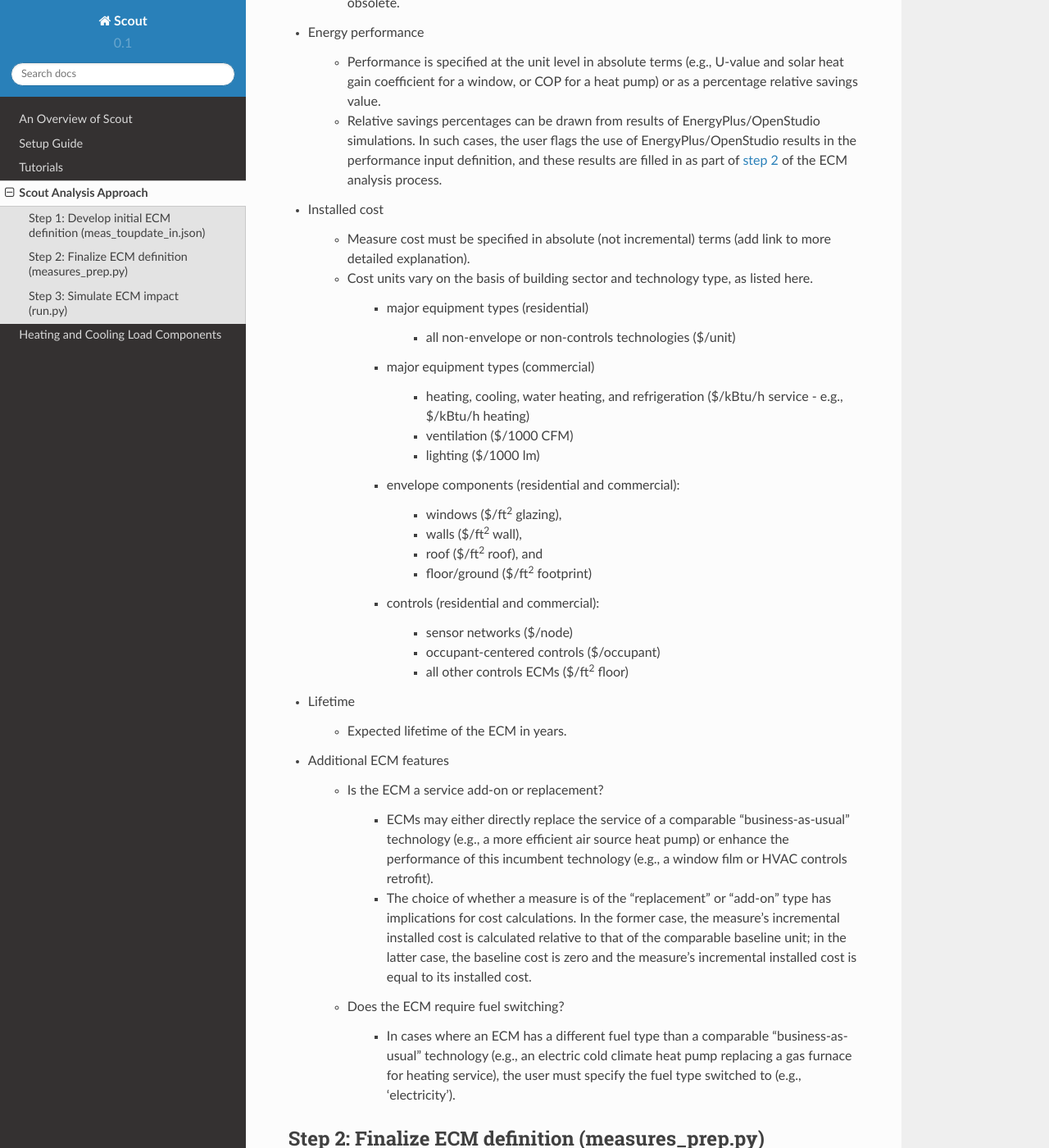
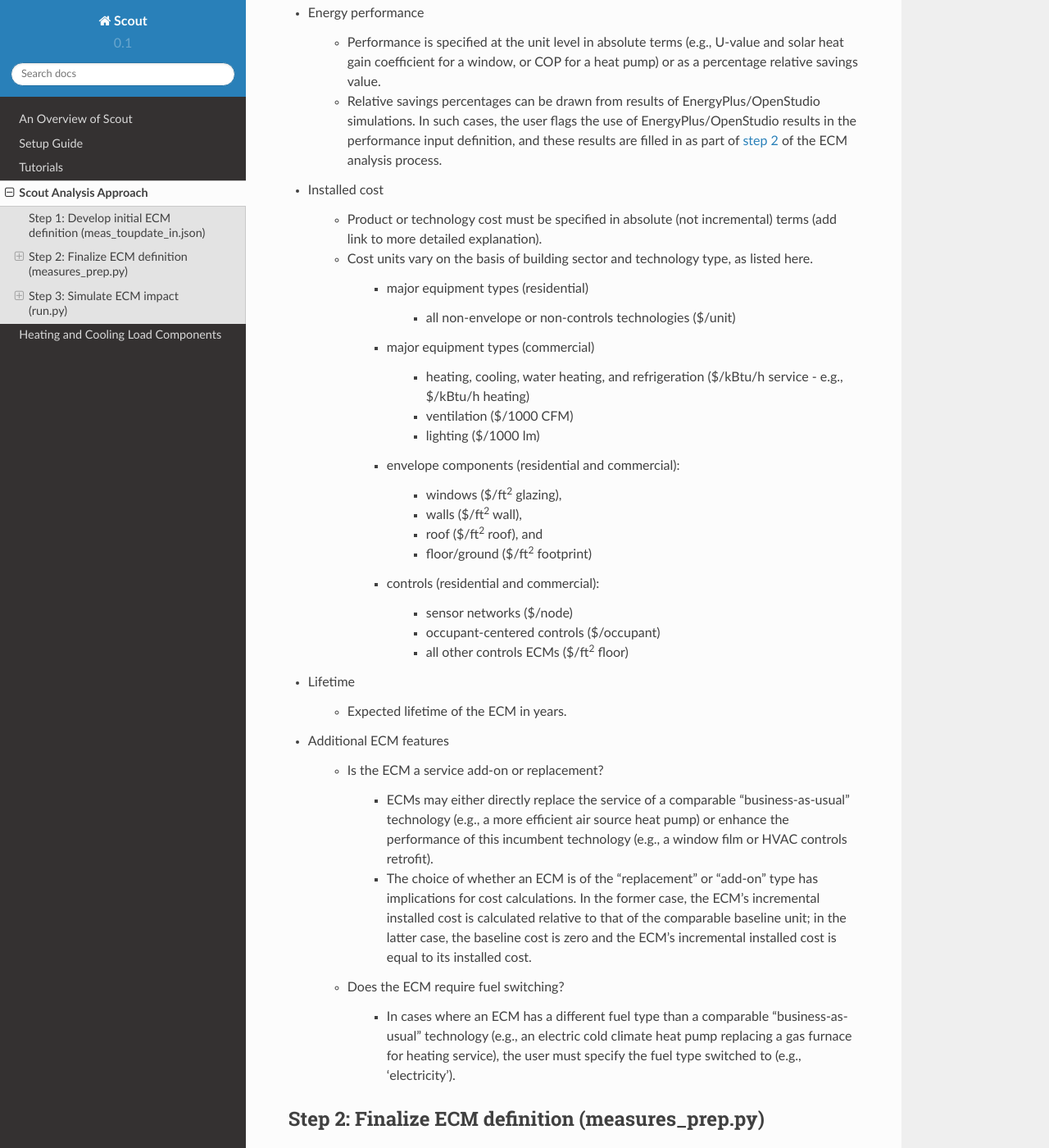
Before and after one commit to trynthink/scout, a Sphinx documentation site: the page built from docs/analysis_approach.rst, in a window 1280 px wide and 1400 px high, scrolled down 1564 px. Shown: the whole window at 82% size. Built offline with Sphinx 7.4.7 and the Read the Docs theme 2.0.0, drawn with Linux system fonts in a browser that asks for light colours; some of the changed text lies outside the part shown.

Commit message:
Revise formatting of approach section
Change formatting of steps 2 and 3 in the analysis approach section to change highest level bullets into lowest level heading text for improved readability and to add those sub-section headings to the sidebar table of contents. Also update the entire section to consistently use the more specific acronym 'ECM' (energy conservation measure) instead of the more general 'measure.'

```diff
--- a/docs/analysis_approach.rst
+++ b/docs/analysis_approach.rst
@@ -23,7 +23,7 @@
 Step 1: Develop initial ECM definition (meas_toupdate_in.json)
 --------------------------------------------------------------
 
-Users may define entirely new ECMs or modify existing ECM definitions from the database ‘meas_summary_data.json’. [#]_ Each Scout ECM definition centers around seven user-specified attributes. Three of these seven attributes – energy performance, installed cost, and lifetime – may be assigned a probability distribution [#]_ instead of a point value; these attributes also require sourcing information from the user. Acceptable sources for measure input definitions include: RSMeans_ (for cost); `EnergyPlus/OpenStudio`_ (for performance, see :ref:`step 2 <analysis-step-2>`); databases from EIA_, `ENERGY STAR`_, and national labs; peer-reviewed journal publications or reports; and product literature.
+Users may define entirely new ECMs or modify existing ECM definitions from the database ‘meas_summary_data.json’. [#]_ Each Scout ECM definition centers around seven user-specified attributes. Three of these seven attributes – energy performance, installed cost, and lifetime – may be assigned a probability distribution [#]_ instead of a point value; these attributes also require sourcing information from the user. Acceptable sources for ECM input definitions include: RSMeans_ (for cost); `EnergyPlus/OpenStudio`_ (for performance, see :ref:`step 2 <analysis-step-2>`); databases from EIA_, `ENERGY STAR`_, and national labs; peer-reviewed journal publications or reports; and product literature.
 
 Selections for the applicable baseline market parameters are used in :ref:`step 2 <analysis-step-2>` to retrieve total energy use, |CO2|, and operating cost data for the baseline market. The ECM can then be applied to that baseline market to calculate savings impacts.
 
@@ -37,6 +37,8 @@
 .. _three residential: http://www.eia.gov/forecasts/aeo/assumptions/pdf/residential.pdf
 .. _eleven commercial: http://www.eia.gov/forecasts/aeo/assumptions/pdf/commercial.pdf
 .. _AEO: https://www.eia.gov/analysis/studies/buildings/equipcosts/pdf/full.pdf
+
+.. _ecm-contents:
 
 * Applicable baseline market parameters
 
@@ -65,7 +67,7 @@
 
 * Installed cost
 
-   * Measure cost must be specified in absolute (not incremental) terms (add link to more detailed explanation).
+   * Product or technology cost must be specified in absolute (not incremental) terms (add link to more detailed explanation).
    * Cost units vary on the basis of building sector and technology type, as listed here.
 
       * major equipment types (residential)
@@ -100,7 +102,7 @@
    * Is the ECM a service add-on or replacement?
 
       * ECMs may either directly replace the service of a comparable “business-as-usual” technology (e.g., a more efficient air source heat pump) or enhance the performance of this incumbent technology (e.g., a window film or HVAC controls retrofit).
-      * The choice of whether a measure is of the “replacement” or “add-on” type has implications for cost calculations. In the former case, the measure’s incremental installed cost is calculated relative to that of the comparable baseline unit; in the latter case, the baseline cost is zero and the measure’s incremental installed cost is equal to its installed cost.
+      * The choice of whether an ECM is of the “replacement” or “add-on” type has implications for cost calculations. In the former case, the ECM's incremental installed cost is calculated relative to that of the comparable baseline unit; in the latter case, the baseline cost is zero and the ECM's incremental installed cost is equal to its installed cost.
 
    * Does the ECM require fuel switching?
 
@@ -118,16 +120,18 @@
 .. _commercial reference building models: http://energy.gov/eere/buildings/commercial-reference-buildings
 .. _on GitHub: https://github.com/NREL/OpenStudio-PTool/tree/master/design_docs
 
-* Finalizing ECM performance input via EnergyPlus/OpenStudio
+Finalizing ECM performance input via EnergyPlus/OpenStudio
+~~~~~~~~~~~~~~~~~~~~~~~~~~~~~~~~~~~~~~~~~~~~~~~~~~~~~~~~~~
 
-   * Scout ECMs applicable to commercial buildings can be represented as `OpenStudio Measures`_ and simulated with the `EnergyPlus whole building energy simulation engine`_. EnergyPlus is capable of representing detailed heating, cooling, lighting, and other energy uses in buildings; it is thus well suited to represent ECMs that may affect energy use across multiple end uses (e.g., advanced envelope materials that affect both heating and cooling loads; high efficiency lighting that reduces cooling loads and increases heating loads; integrated heat pumps that save heating, cooling, and water heating energy; and building controls that save heating, cooling, lighting, and/or plug load energy).
-   * OpenStudio Measures are applied to 16 `commercial reference building models`_ across five building vintages [#]_ and eight Building America climate zones [#]_.
-   * Measure energy use outputs are specified by climate zone, building type, building vintage, fuel type, and end use. By comparing Measure energy use outputs against the energy use outputs of an equivalent baseline model with no Measures applied and mapping OpenStudio building types and vintages to those of Scout, relative energy savings percentages can be calculated and then used to specify a Scout ECM’s performance.
-   * An initial set of OpenStudio Measures for Scout is under active development `on GitHub`_.
+* Scout ECMs applicable to commercial buildings can be represented as `OpenStudio Measures`_ and simulated with the `EnergyPlus whole building energy simulation engine`_. EnergyPlus is capable of representing detailed heating, cooling, lighting, and other energy uses in buildings; it is thus well suited to represent ECMs that may affect energy use across multiple end uses (e.g., advanced envelope materials that affect both heating and cooling loads; high efficiency lighting that reduces cooling loads and increases heating loads; integrated heat pumps that save heating, cooling, and water heating energy; and building controls that save heating, cooling, lighting, and/or plug load energy).
+* OpenStudio Measures are applied to 16 `commercial reference building models`_ across five building vintages [#]_ and eight Building America climate zones [#]_.
+* Measure energy use outputs are specified by climate zone, building type, building vintage, fuel type, and end use. By comparing Measure energy use outputs against the energy use outputs of an equivalent baseline model with no Measures applied and mapping OpenStudio building types and vintages to those of Scout, relative energy savings percentages can be calculated and then used to specify a Scout ECM’s performance.
+* An initial set of OpenStudio Measures for Scout is under active development `on GitHub`_.
 
 .. _Annual Energy Outlook (AEO) reference case: https://www.eia.gov/forecasts/aeo/tables_ref.cfm
 
-* Calculating total baseline energy, |CO2|, and cost (uncompeted)
+Calculating total baseline energy, |CO2|, and cost (uncompeted)
+~~~~~~~~~~~~~~~~~~~~~~~~~~~~~~~~~~~~~~~~~~~~~~~~~~~~~~~~~~~~~~~
 
    * Total uncompeted energy use, |CO2| emissions, and operating cost baselines are calculated for each ECM from a 2010-2040 projection of U.S. building stock, energy use, and unit characteristics. These baseline data are mostly drawn from the inputs and outputs of the EIA `Annual Energy Outlook (AEO) reference case` simulations. [#]_ Where AEO data are not available, such as for building envelope component and electronics technologies, BTO develops original datasets using multiple sources external to DOE (add link to more detailed description).
 
@@ -144,7 +148,8 @@
 .. _stocks-and-flows: https://en.wikipedia.org/wiki/Stock_and_flow
 .. _Social Cost of Carbon: https://www3.epa.gov/climatechange/Downloads/EPAactivities/social-cost-carbon.pdf
 
-* Calculating total efficient energy, |CO2|, and cost (uncompeted)
+Calculating total efficient energy, |CO2|, and cost (uncompeted)
+~~~~~~~~~~~~~~~~~~~~~~~~~~~~~~~~~~~~~~~~~~~~~~~~~~~~~~~~~~~~~~~~
 
    * Total uncompeted energy use, |CO2|  emissions, and operating cost baselines calculated for an ECM from the input data are used to generate the total uncompeted energy use, |CO2| emissions, and operating costs with the ECM implemented - hereby referred to as the “efficient” case - as follows:
 
@@ -194,40 +199,43 @@
 
 The final step calculates each ECM’s total energy savings, avoided |CO2| emissions, and operating cost savings impacts based on the total uncompeted energy use, |CO2| emissions, and operating costs calculated in :ref:`step 2 <analysis-step-2>`. Cost savings impacts are used to calculate per-unit financial metrics for the ECMs. Here, both competed and uncompeted ECM impacts and financial metrics are calculated.
 
-* Calculating uncompeted measure energy savings and financial metrics
+Calculating uncompeted ECM energy savings and financial metrics
+~~~~~~~~~~~~~~~~~~~~~~~~~~~~~~~~~~~~~~~~~~~~~~~~~~~~~~~~~~~~~~~~~~~
 
-   * Uncompeted ECM energy savings, avoided |CO2| emissions, and operating cost savings impacts are calculated by subtracting the total uncompeted efficient energy, |CO2|, and operating costs calculated in :ref:`step 2 <analysis-step-2>` from total uncompeted baseline energy, |CO2|, and operating costs calculated in :ref:`step 2 <analysis-step-2>`. Note that each of these total figures are calculated for technical potential and maximum adoption potential scenarios, and therefore ECM impacts and financial metrics are also described in terms of these scenarios.
+* Uncompeted ECM energy savings, avoided |CO2| emissions, and operating cost savings impacts are calculated by subtracting the total uncompeted efficient energy, |CO2|, and operating costs calculated in :ref:`step 2 <analysis-step-2>` from total uncompeted baseline energy, |CO2|, and operating costs calculated in :ref:`step 2 <analysis-step-2>`. Note that each of these total figures are calculated for technical potential and maximum adoption potential scenarios, and therefore ECM impacts and financial metrics are also described in terms of these scenarios.
 
-   * ECM _`financial metrics` are calculated by normalizing ECM savings impacts to the total number of competed stock units and comparing unit savings to the ECM’s incremental capital cost over the comparable “business-as-usual” technology.
+* ECM _`financial metrics` are calculated by normalizing ECM savings impacts to the total number of competed stock units and comparing unit savings to the ECM’s incremental capital cost over the comparable “business-as-usual” technology.
 
-      * Consumer-level metrics are relevant to building owners making ECM adoption decisions. These metrics remain unchanged following ECM competition.
+   * Consumer-level metrics are relevant to building owners making ECM adoption decisions. These metrics remain unchanged following ECM competition.
 
-         * Internal Rate of Return (IRR) is the discount rate that balances the net present value of the ECM cost (negative cash flow) against the savings realized by the ECM on a per-unit basis (positive effective cash flow).
-         * Simple Payback Period divides the per-unit cost of the ECM by its per-unit annual energy savings compared to the “business-as-usual" unit.
+      * Internal Rate of Return (IRR) is the discount rate that balances the net present value of the ECM cost (negative cash flow) against the savings realized by the ECM on a per-unit basis (positive effective cash flow).
+      * Simple Payback Period divides the per-unit cost of the ECM by its per-unit annual energy savings compared to the “business-as-usual" unit.
 
-      * Uncompeted portfolio-level metrics are relevant to organizations evaluating large portfolios of ECMs. The values for these metrics change as total (portfolio-wide) energy/CO2/cost savings impacts are reduced following :ref:`ECM competition <ECM-competition>`.
+   * Uncompeted portfolio-level metrics are relevant to organizations evaluating large portfolios of ECMs. The values for these metrics change as total (portfolio-wide) energy/CO2/cost savings impacts are reduced following :ref:`ECM competition <ECM-competition>`.
 
-         * Cost of Conserved Energy (CCE) divides the per-unit cost of the ECM by its discounted [#]_ per-unit lifetime savings compared to the “business-as-usual” unit. In one variant of the CCE calculation, discounted lifetime cost savings from avoided |CO2| emissions are added to the numerator of the calculation, using `Social Cost of Carbon`_ estimates as a carbon tax.
-         * Cost of Conserved Carbon (CCC) follows the same calculation as CCE, but uses avoided |CO2| emissions in the denominator and energy cost savings in the numerator (if applicable).
+      * Cost of Conserved Energy (CCE) divides the per-unit cost of the ECM by its discounted [#]_ per-unit lifetime savings compared to the “business-as-usual” unit. In one variant of the CCE calculation, discounted lifetime cost savings from avoided |CO2| emissions are added to the numerator of the calculation, using `Social Cost of Carbon`_ estimates as a carbon tax.
+      * Cost of Conserved Carbon (CCC) follows the same calculation as CCE, but uses avoided |CO2| emissions in the denominator and energy cost savings in the numerator (if applicable).
 
 .. _ECM-competition:
 
-* Competing ECMs and updating savings and financial metrics
+Competing ECMs and updating savings and financial metrics
+~~~~~~~~~~~~~~~~~~~~~~~~~~~~~~~~~~~~~~~~~~~~~~~~~~~~~~~~~
 
-   * ECMs with overlaps in their applicable baseline markets compete for the overlapping portions of these markets on the basis of their cost effectiveness from a consumer perspective. In general, ECMs with lower incremental capital costs and higher operational cost savings across their lifetimes capture larger portions of the overlapping baseline markets.
-   * For example, R-5, R-7, or R-10 window ECMs could each replace the same “business-as-usual” window technology. The initial savings impacts calculated for each of these ECMs will be based on the entire applicable baseline market. Those savings impacts must be scaled by the share of the baseline window market each ECM is modeled as capturing to avoid double counting of savings. Assuming the R-7 window is most cost effective and R-10 is least cost effective, the market shares might be 35%, R-5; 45%, R-7; and 20%, R-10.
-   * This use of market shares to reflect measure competition ensures that competing ECMs with similar levels of cost effectiveness will have similar savings impacts after adjusting for competition.
-   * In general, ECM competition calculations in Scout weigh an ECM’s annualized capital and operating costs against the capital and operating costs for competing ECMs to determine each ECM’s competed market share. However, the specific calculation steps differ somewhat between the residential and commercial building sectors (add link to competition calculation details for residential and commercial).
-   * Once ECM market shares are determined, uncompeted ECM savings impact estimates are multiplied by these market shares to arrive at competed ECM energy savings, avoided |CO2| emissions, and operating cost savings impacts.
-   * For heating and cooling ECMs, a post-competition calculation is needed to ensure that total supply-side heating/cooling energy use (e.g., as consumed by a heat pump, or furnace) equals total demand-side heating/cooling energy use (e.g., that attributable to heat transfer through the envelope and other thermal load components).
-   * Competed ECM savings impacts are used to calculate competed portfolio-level financial metrics (CCE, CCC). This calculation proceeds exactly as described earlier for uncompeted portfolio-level metrics, but with total savings impacts numbers adjusted to reflect ECM competition outcomes.
+* ECMs with overlaps in their applicable baseline markets compete for the overlapping portions of these markets on the basis of their cost effectiveness from a consumer perspective. In general, ECMs with lower incremental capital costs and higher operational cost savings across their lifetimes capture larger portions of the overlapping baseline markets.
+* For example, R-5, R-7, or R-10 window ECMs could each replace the same “business-as-usual” window technology. The initial savings impacts calculated for each of these ECMs will be based on the entire applicable baseline market. Those savings impacts must be scaled by the share of the baseline window market each ECM is modeled as capturing to avoid double counting of savings. Assuming the R-7 window is most cost effective and R-10 is least cost effective, the market shares might be 35%, R-5; 45%, R-7; and 20%, R-10.
+* This use of market shares to reflect ECM competition ensures that competing ECMs with similar levels of cost effectiveness will have similar savings impacts after adjusting for competition.
+* In general, ECM competition calculations in Scout weigh an ECM’s annualized capital and operating costs against the capital and operating costs for competing ECMs to determine each ECM’s competed market share. However, the specific calculation steps differ somewhat between the residential and commercial building sectors (add link to competition calculation details for residential and commercial).
+* Once ECM market shares are determined, uncompeted ECM savings impact estimates are multiplied by these market shares to arrive at competed ECM energy savings, avoided |CO2| emissions, and operating cost savings impacts.
+* For heating and cooling ECMs, a post-competition calculation is needed to ensure that total supply-side heating/cooling energy use (e.g., as consumed by a heat pump, or furnace) equals total demand-side heating/cooling energy use (e.g., that attributable to heat transfer through the envelope and other thermal load components).
+* Competed ECM savings impacts are used to calculate competed portfolio-level financial metrics (CCE, CCC). This calculation proceeds exactly as described earlier for uncompeted portfolio-level metrics, but with total savings impacts numbers adjusted to reflect ECM competition outcomes.
 
-* ECM-specific results from the analysis of the portfolio of ECMs
+ECM-specific results from the analysis of the portfolio of ECMs
+~~~~~~~~~~~~~~~~~~~~~~~~~~~~~~~~~~~~~~~~~~~~~~~~~~~~~~~~~~~~~~~
 
-   * Filter variables summarize an ECM’s applicable climate zone(s), building type(s), building vintage(s), fuel type(s), and end use(s).
-   * Baseline and efficient results summarize an ECM’s total baseline and efficient energy use, |CO2|, emissions and operating costs, as well as the savings realized by comparing the efficient case to the baseline case. Markets and savings values are reported as totals for the ECM and also broken down by building sector (residential/commercial), climate zone, and end use [#]_.
-   * Financial metrics summarize an ECM’s consumer and portfolio-level `financial metrics`_.
-   * Average and 5th/95th percentile values are reported for all efficient markets, savings, and financial metrics outputs to accommodate ECM input uncertainty analysis.
+* Filter variables summarize an ECM’s applicable climate zone(s), building type(s), building vintage(s), fuel type(s), and end use(s).
+* Baseline and efficient results summarize an ECM’s total baseline and efficient energy use, |CO2|, emissions and operating costs, as well as the savings realized by comparing the efficient case to the baseline case. Baseline and efficient results  are reported as totals for the ECM and also broken down by building sector (residential/commercial), climate zone, and end use [#]_.
+* Financial metrics summarize an ECM’s consumer and portfolio-level `financial metrics`_.
+* Average and 5th/95th percentile values are reported for all efficient markets, savings, and financial metrics outputs to accommodate ECM input uncertainty analysis.
 
 .. _ASHRAE 90.1-2004: https://www.ashrae.org/resources--publications/bookstore/standard-90-1-document-history
 .. _ASHRAE 90.1-2010: https://www.ashrae.org/resources--publications/bookstore/standard-90-1-document-history
```
